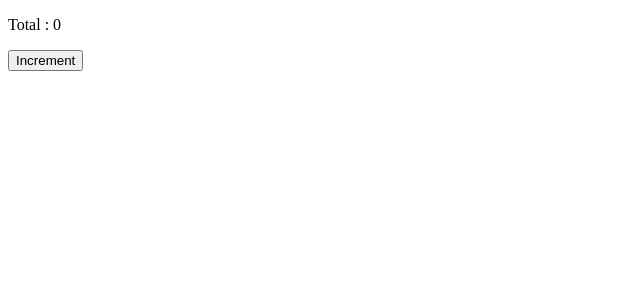
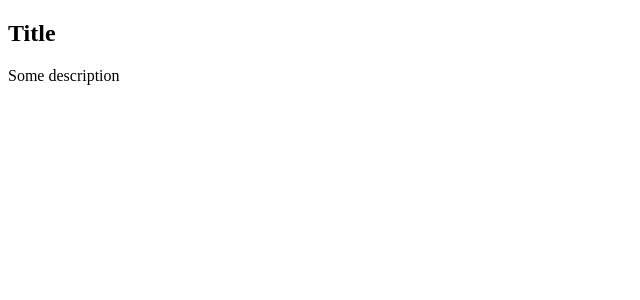
Before and after one commit to arlmoop/Stage-Neoxam, a Vue app in the folder vueJS/ex-block1/: page / in a window 1280 px wide. Shown: the top 300 px of the page, without its empty margins (0-640 px from the left). Built offline with nearby package versions, Linux system fonts and the light colour scheme.

Commit message:
feat: add exercice bloc11

```diff
--- a/vueJS/ex-block1/src/App.vue
+++ b/vueJS/ex-block1/src/App.vue
@@ -1,19 +1,10 @@
 <template>
-  <p>Total : {{ total }}</p>
-  <CounterButton @increment="add"></CounterButton>
+  <Card>
+    <h2>Title</h2>
+    <p>Some description</p>
+  </Card>
 </template>
 
 <script setup>
-  import { ref } from 'vue'
-  import CounterButton from './CounterButton.vue'
-
-  const total = ref(0)
-
-  function add() {
-    total.value ++
-  }
+  import Card from './Card.vue'
 </script>
-
-<style scoped>
-
-</style>
--- /dev/null
+++ b/vueJS/ex-block1/src/Card.vue
@@ -0,0 +1,9 @@
+<template>
+    <div class="card">
+        <slot></slot>
+    </div>
+</template>
+
+<script setup>
+
+</script>
```
